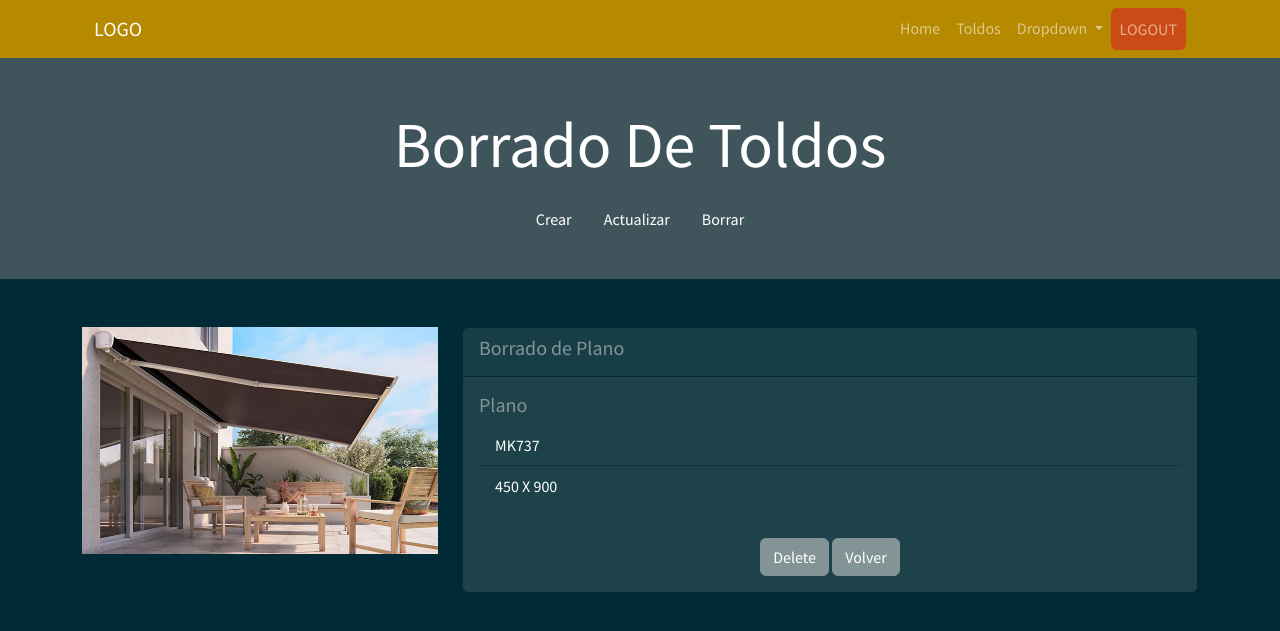
After one commit to pmolina4/MolinaWebDesign, a Flask app: page /delete_toldo/1 in a window 1280 px wide. The commit adds this page. Shown: the top 631 px of the page. Run offline with Flask 3, Linux system fonts and the light colour scheme; some libraries are stand-ins or nearby versions.

Commit message:
delete
dekete de toldo

```diff
--- a/MolinaWebDesign/myapp/models.py
+++ b/MolinaWebDesign/myapp/models.py
@@ -49,6 +49,13 @@ def init_db(app) -> dict[str, Callable]:
         toldos = Toldo.query.all()
         return [toldo for toldo in toldos]
 
+    def read_toldo(Toldo_id: int) -> Toldo:
+        return Toldo.query.get(Toldo_id)
+
+    def delete_toldo(Toldo_id: int):
+        toldo = Toldo.query.get(Toldo_id)
+        db.session.delete(toldo)
+        db.session.commit()
 
     # create_all es un método de Flask-alchemy que crea la tabla con sus campos
     db.create_all()
@@ -57,6 +64,8 @@ def init_db(app) -> dict[str, Callable]:
         # estos alias serán usados para llamar a los métodos de la clase, por ejemplo db_access["create"]
         # invoca al método create_contact
         "create_usuario": create_usuario,
-        "list_toldos": list_toldos
+        "list_toldos": list_toldos,
+        "read_toldo": read_toldo,
+        "delete_toldo": delete_toldo
 
     }
--- /dev/null
+++ b/MolinaWebDesign/myapp/templates/delete_toldo.html
@@ -0,0 +1,77 @@
+<!DOCTYPE html>
+<html>
+
+<head>
+    <meta charset="utf-8">
+    <meta http-equiv="X-UA-Compatible" content="IE=edge">
+    <title>MolinaWebDesign</title>
+    <meta name="description" content="">
+    <meta name="viewport" content="width=device-width, initial-scale=1">
+    <link href="https://cdn.jsdelivr.net/npm/bootstrap@5.1.3/dist/css/bootstrap.min.css" rel="stylesheet"
+        integrity="sha384-1BmE4kWBq78iYhFldvKuhfTAU6auU8tT94WrHftjDbrCEXSU1oBoqyl2QvZ6jIW3" crossorigin="anonymous">
+    <link rel="stylesheet" href="../static/style/bootstrap.min(8).css">
+</head>
+
+<body>
+    <!-----------------------------------NAVBAR------------------------------------------>
+    {% include 'includes/navbar.html' %}
+
+    <!-- Header Start -->
+    <div class="jumbotron jumbotron-fluid bg-jumbotron" style=" background-color: rgba(128, 128, 128, 0.5);">
+        <div class="container text-center py-5">
+            <h3 class="text-white display-3 mb-4">Borrado De Toldos</h3>
+            <div class="d-inline-flex align-items-center text-white">
+                <p class="m-0">Crear</p>
+                <i class="far fa-circle px-3"></i>
+                <p class="m-0">Actualizar</p>
+                <i class="far fa-circle px-3"></i>
+                <p class="m-0">Borrar</p>
+            </div>
+        </div>
+    </div>
+    <!-- Header End -->
+
+    <div class="container my-5">
+        <div class="row">
+            <div class="col-md-4 mb-4 d-flex justify-content-center">
+                <img src="../static/style/img/toldo.jpg" alt="..." style="  width: 100%;
+                height: 85%;">
+            </div>
+            <div class="col-md-8">
+                <div class="card">
+                    <div class="card-header">
+                        <h5 class="card-title">Borrado de {{ toldo.Tipo }}</h5>
+                    </div>
+                    <div class="card-body">
+                        <h5 class="card-title">{{ toldo.Tipo }}</h5>
+                        <ul class="list-group list-group-flush">
+                            <li class="list-group-item">
+                                {{ toldo.Modelo }}
+                            </li>
+                            <li class="list-group-item">
+                                {{ toldo.Dimensiones }}
+                            </li>
+                        </ul>
+                    </div>
+                    <div class="card-body mx-auto">
+                        <form id="deletForm" action="/delete_toldo/{{ toldo.Toldo_id }}" method="post">
+                            <input type="submit" value="Delete" class="btn btn-secondary" />
+                            <a class="btn btn-secondary" href="/toldo">Volver</a>
+                        </form>
+                    </div>
+                </div>
+            </div>
+        </div>
+    </div>
+
+
+
+    <script src="https://cdn.jsdelivr.net/npm/@popperjs/core@2.10.2/dist/umd/popper.min.js"
+        integrity="sha384-7+zCNj/IqJ95wo16oMtfsKbZ9ccEh31eOz1HGyDuCQ6wgnyJNSYdrPa03rtR1zdB"
+        crossorigin="anonymous"></script>
+    <script src="https://cdn.jsdelivr.net/npm/bootstrap@5.1.3/dist/js/bootstrap.min.js"
+        integrity="sha384-QJHtvGhmr9XOIpI6YVutG+2QOK9T+ZnN4kzFN1RtK3zEFEIsxhlmWl5/YESvpZ13"
+        crossorigin="anonymous"></script>
+</body>
+
+</html>
--- a/MolinaWebDesign/myapp/templates/toldos.html
+++ b/MolinaWebDesign/myapp/templates/toldos.html
@@ -36,7 +36,7 @@
                 <td> {{ toldo.Tipo }} </td>
                 <td> {{ toldo.Dimensiones }} </td>
                 <td> <a class="btn btn-primary" href="">Update</a></td>
-                <td> <a class="btn btn-primary" href="">Delete</a></td>
+                <td> <a class="btn btn-primary" href="/delete_toldo/{{toldo.Toldo_id}}">Delete</a></td>
               </tr>
               {% endfor %}
             </tbody>
--- a/MolinaWebDesign/myapp/views.py
+++ b/MolinaWebDesign/myapp/views.py
@@ -76,9 +76,24 @@ def init_views(app, db_access: dict[str, Callable]):
 
     # ------------------VIEW DE Toldos-------------------------
 
+
     @app.route("/toldo", methods=["GET", "POST"])
     def toldo():
 
         list_toldo = db_access["list_toldos"]
         toldos = list_toldo()
         return render_template("toldos.html", toldos=toldos)
+
+    @app.route("/delete_toldo/<int:Toldo_id>", methods=["GET", "POST"])
+    def delete_toldo(Toldo_id: int):
+        if request.method == "GET":
+            read_toldo = db_access["read_toldo"]
+            toldo = read_toldo(Toldo_id)
+            return render_template("delete_toldo.html", toldo=toldo)
+
+        if request.method == "POST":
+            delete_toldo= db_access["delete_toldo"]
+            delete_toldo(
+                Toldo_id=Toldo_id
+            )
+            return redirect("/toldo")
```
Also changed, not shown: MolinaWebDesign/instance/persianas_molina.sqlite3.
